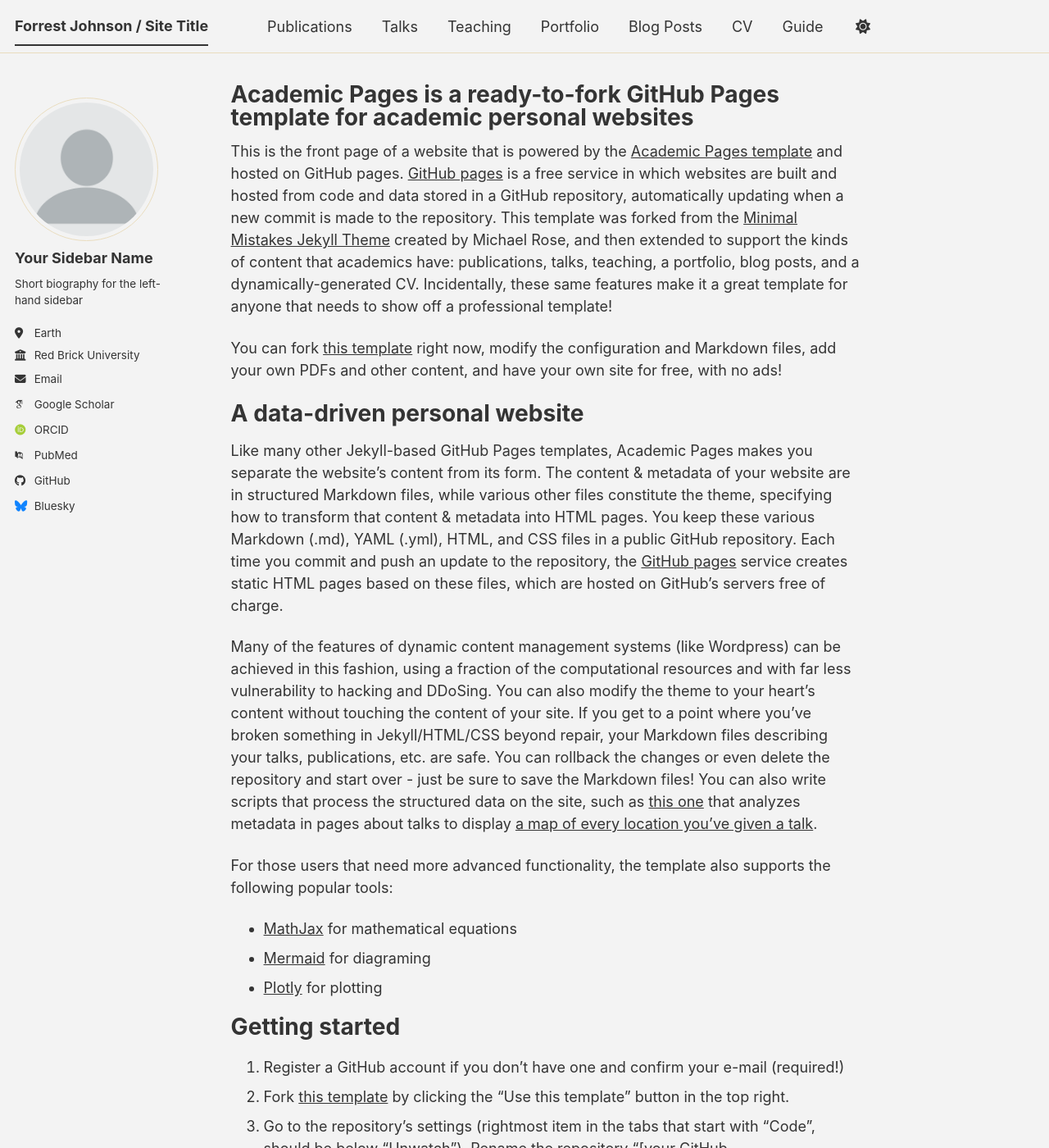
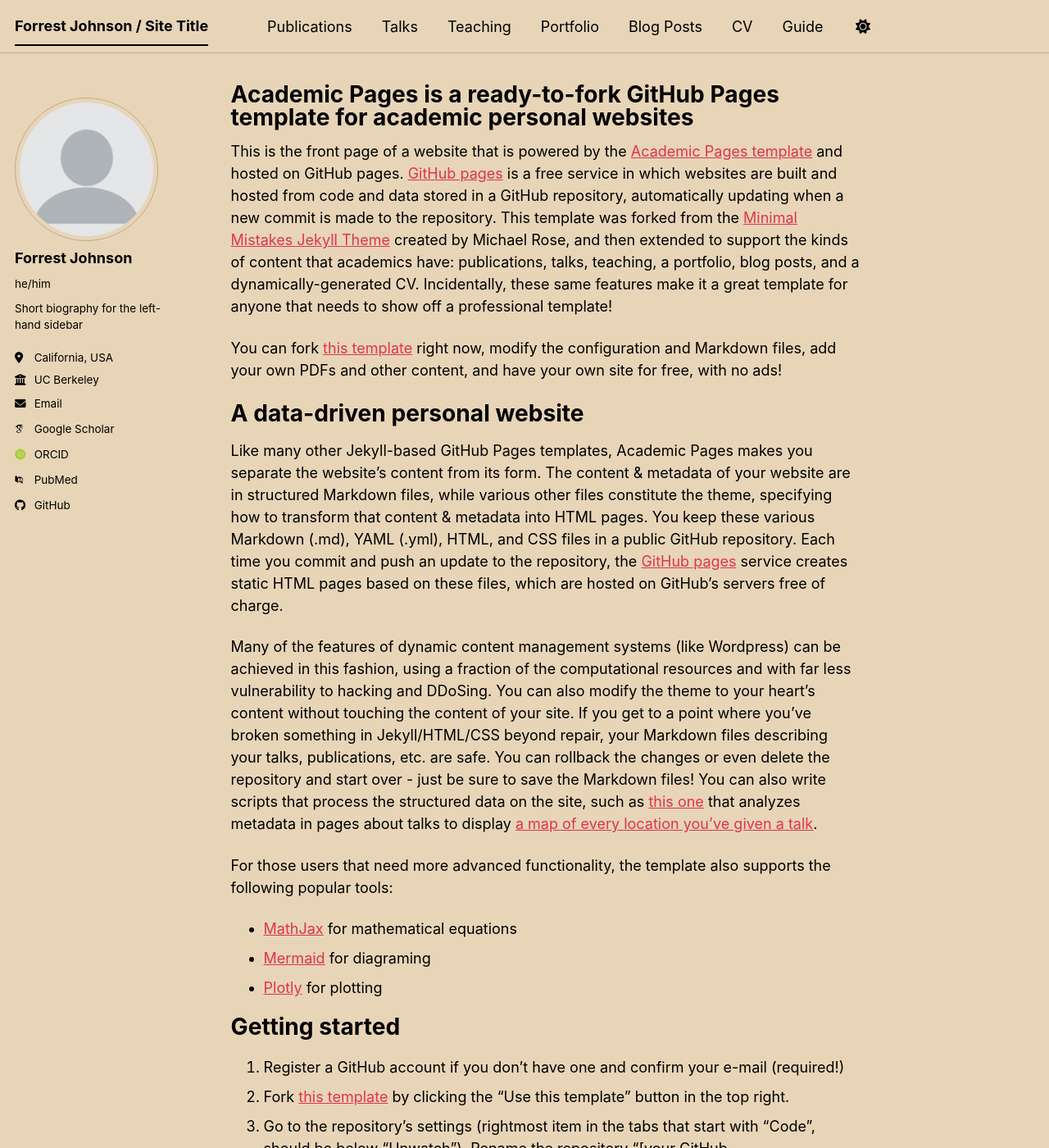
Before and after one commit to Forrest-Johnson-Alexander/Forrest-Johnson-Alexander.github.io, a Jekyll site: the page built from _pages/about.md, in a window 1280 px wide and 1400 px high. Shown: the whole window at 82% size. Built offline with Jekyll 4.4.1, drawn with Linux system fonts in a browser that asks for light colours; some web fonts are replaced; a script bundle is joined from its source files by our own code; library files that are not in the unit come from our copies; some of the changed text lies outside the part shown.

Commit message:
Update _config.yml

```diff
--- a/_config.yml
+++ b/_config.yml
@@ -8,10 +8,10 @@
 
 # Basic Site Settings
 locale                   : "en-US"
-site_theme               : "dirt" # The available themes options are "default", "air", "sunrise", "mint", "dirt" and "contrast"
+site_theme               : "sunrise" # The available themes options are "default", "air", "sunrise", "mint", "dirt" and "contrast"
 title                    : "Forrest Johnson / Site Title"
 title_separator          : "-"
-name                     : &name "Your Name"
+name                     : &name "Forrest Johnson"
 description              : &description "Your Name's academic portfolio"   # Update this with a general description of your site, this is the default if not overridden by a page
 url                      : https://Forrest-Johnson-Alexander.github.io # The base hostname & protocol for your site e.g. "https://[your GitHub username].github.io",
                                                            # or if you already have some other page hosted on Github then use "https://[your GitHub username].github.io/[Your Repo Name]"
@@ -24,13 +24,13 @@ repository               : "academicpages/academicpages.github.io"
 author:
   # Biographic information
   avatar           : "profile.png"
-  name             : "Your Sidebar Name"
-  pronouns         : # example: "she/her"
+  name             : "Forrest Johnson"
+  pronouns         : "he/him"
   bio              : "Short biography for the left-hand sidebar"
-  location         : "Earth"
-  employer         : "Red Brick University"
+  location         : "California, USA"
+  employer         : "UC Berkeley"
   uri              : # URL
-  email            : "none@example.org"
+  email            : "forrestjohnson@berkeley.edu"
 
   # Academic websites
   academia         : # URL
@@ -57,7 +57,7 @@ author:
 
   # Social media
   artstation       : # Username
-  bluesky          : "bsky.app" # Replace this with you Bluesky username
+  bluesky          : # Replace this with you Bluesky username
   facebook         : # Username
   flickr           : # Username
   foursquare       : # Username
```
